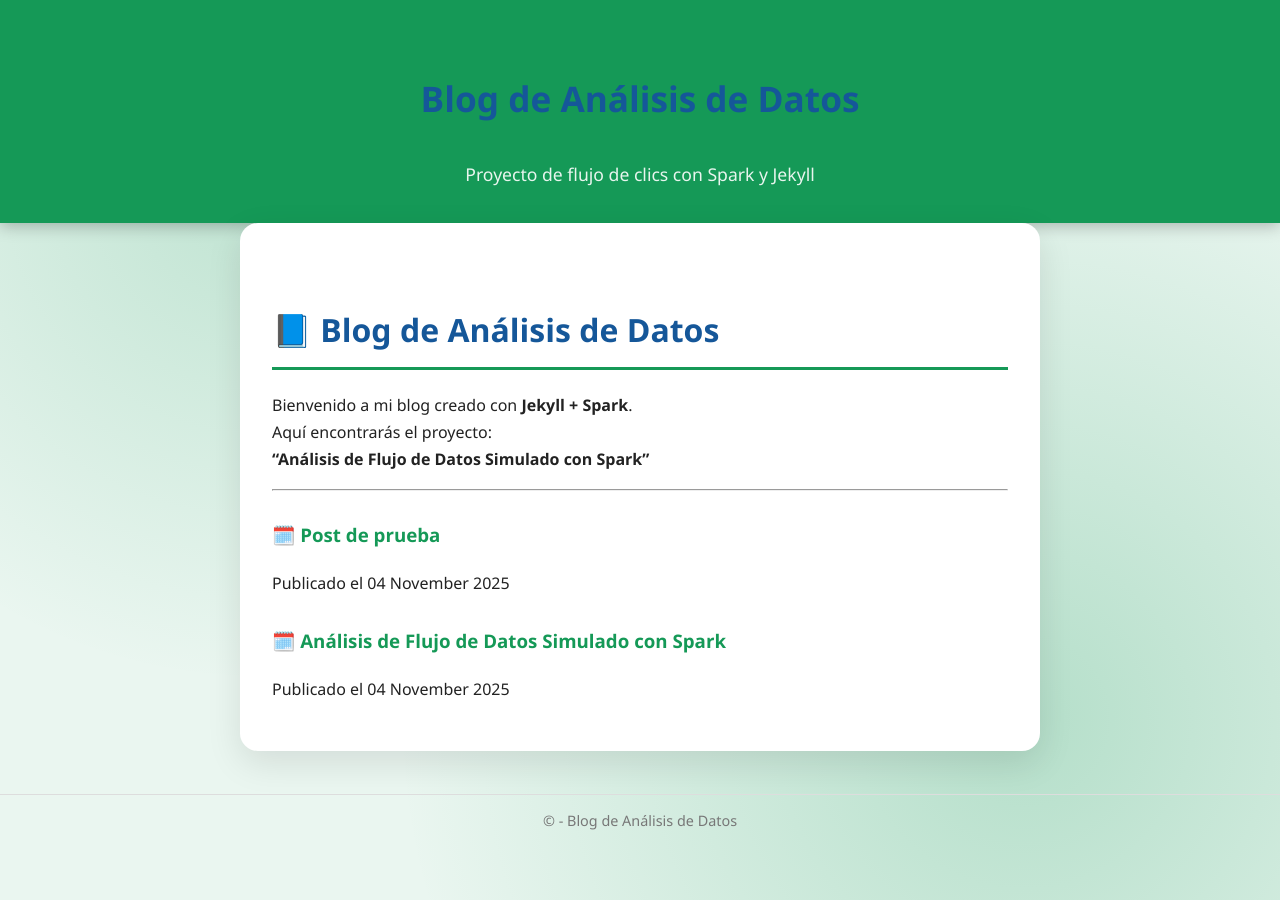
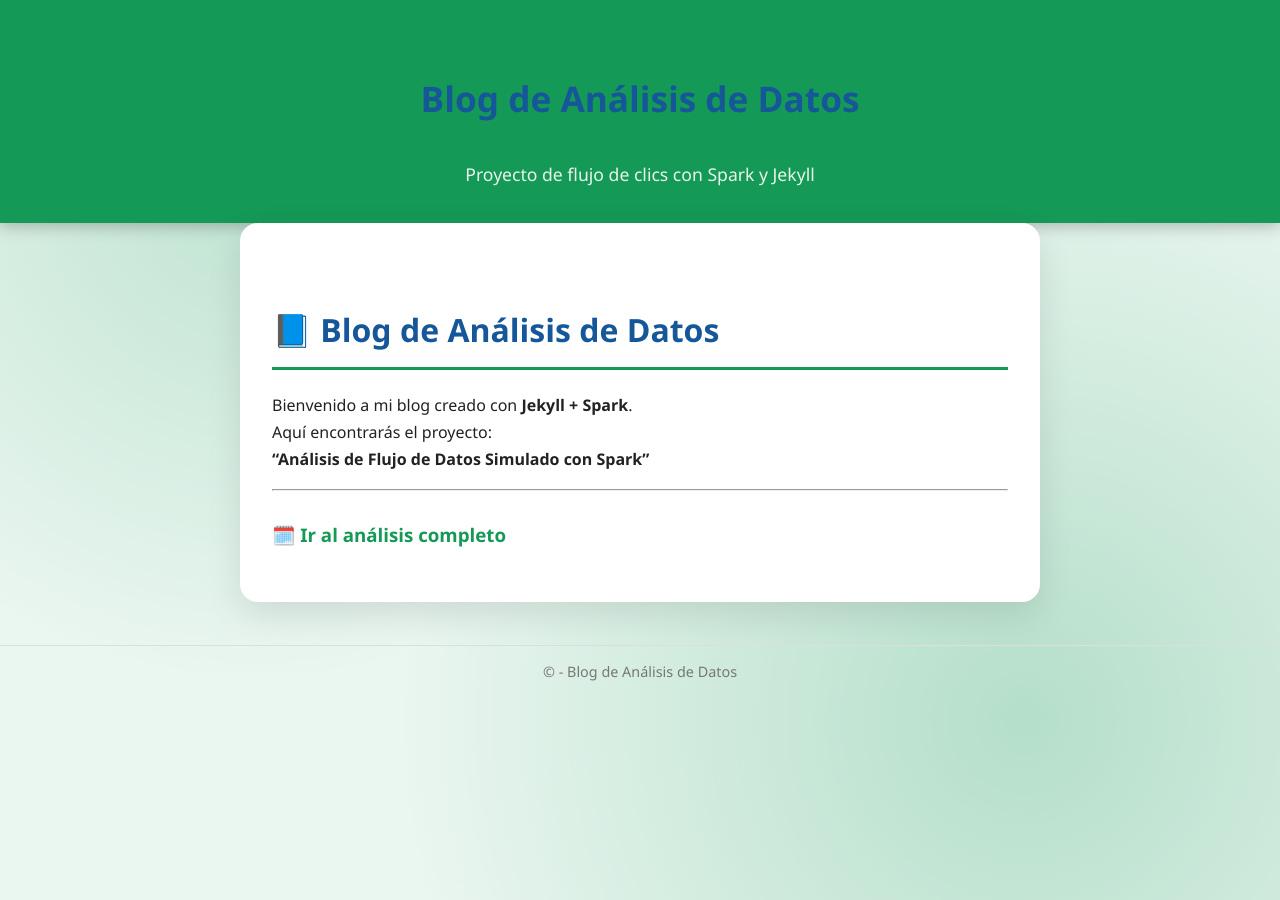
Before and after one commit to AlexiosCrane99/mi-blog, a Jekyll site: the page built from index.markdown, in a window 1280 px wide. Built offline with Jekyll 4.4.1, drawn with Linux system fonts in a browser that asks for light colours.

Commit message:
Update index.markdown to link to full analysis

```diff
--- a/index.markdown
+++ b/index.markdown
@@ -11,7 +11,4 @@ Aquí encontrarás el proyecto:
 
 ---
 
-{% for post in site.posts %}
-### 🗓️ [{{ post.title }}]({{ post.url }})
-Publicado el {{ post.date | date: "%d %B %Y" }}
-{% endfor %}
+### 🗓️ [Ir al análisis completo](https://alexioscrane99.github.io/mi-blog/2025/11/04/analisis-flujo-datos-simulado-con-spark.html)
```
